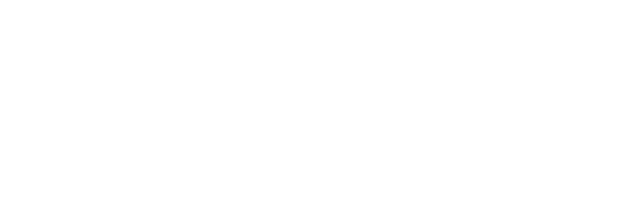
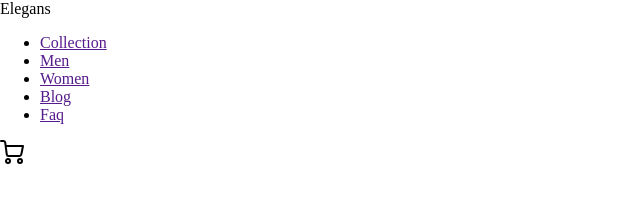
Before and after one commit to iggoren/elegans, a plain HTML site: page index.html in a window 1280 px wide. Shown: the whole page, without its empty margins (0-640 px from the left). Drawn offline with Linux system fonts and the light colour scheme.

Commit message:
add icons

```diff
--- a/css/style.css
+++ b/css/style.css
@@ -0,0 +1,22 @@
+*, *::after, *::before {
+    box-sizing: border-box;
+}
+body {
+    margin: 0;
+   }
+    .nav {
+    }
+    .container {
+    }
+    .nav__row {
+    }
+    .nav__logo {
+    }
+    .nav-list {
+    }
+    .nav-item {
+    }
+    .nav-link {
+    }
+    .nav__cart {
+    }
--- a/index.html
+++ b/index.html
@@ -3,9 +3,40 @@
 <head>
     <meta charset="UTF-8">
     <meta name="viewport" content="width=device-width, initial-scale=1.0">
-    <title>Document</title>
+    <title>Elegans shop</title>
+    <link rel="stylesheet" href="./css/style.css">
 </head>
 <body>
+    <nav class="nav">
+        <div class="container">
+            <div class="nav__row">
+                <div class="nav__logo">
+                    Elegans
+                </div>
+                <ul class="nav-list">
+                    <li class="nav-item">
+                        <a href="" class="nav-link">Collection</a>
+                    </li>
+                    <li class="nav-item">
+                        <a href="" class="nav-link">Men</a>
+                    </li>
+                    <li class="nav-item">
+                        <a href="" class="nav-link">Women</a>
+                    </li>
+                    <li class="nav-item">
+                        <a href="" class="nav-link">Blog</a>
+                    </li><li class="nav-item">
+                        <a href="" class="nav-link">Faq</a>
+                    </li>
+                </ul>
+                <div class="nav__cart">
+                    <a href="#">
+                        <img src="./img/icons/shopping-cart.svg" alt="Cart">
+                    </a>
+                </div>
+            </div>
+        </div>
+    </nav>
+</body>
 
-</body>
 </html>
```
Also changed, not shown: img/header/photo.jpg (added), img/icons/shopping-cart.svg (added).
